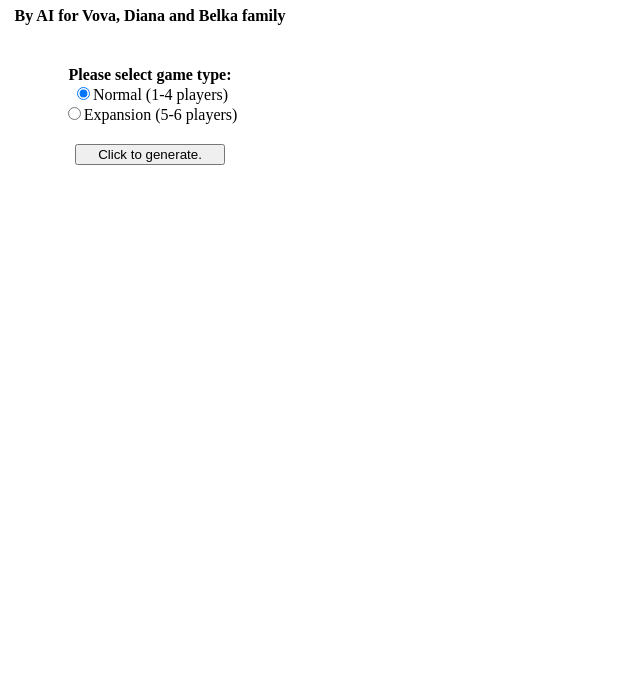
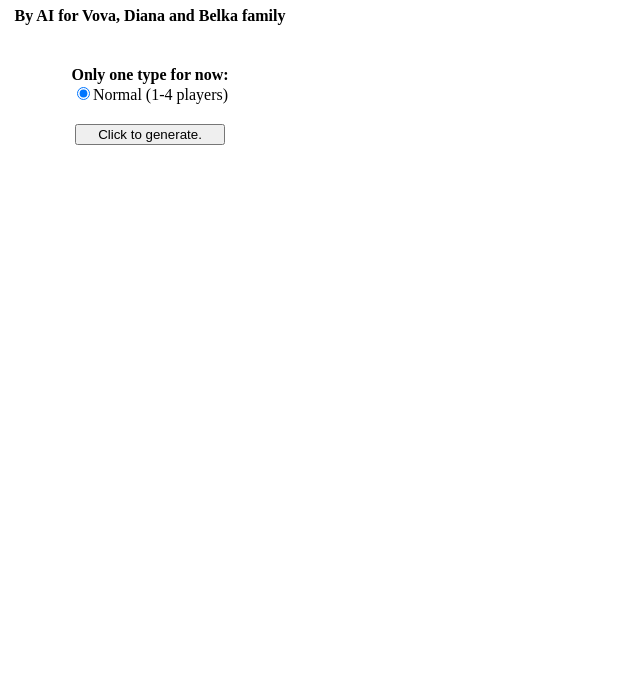
Before and after one commit to Svetma777/hasjacatan, a plain HTML site: page index.html in a window 1280 px wide. Shown: the part 110-804 px from the top of the page, without its empty margins (0-640 px from the left). Drawn offline with Linux system fonts and the light colour scheme.

Commit message:
Update index.html

```diff
--- a/index.html
+++ b/index.html
@@ -21,9 +21,8 @@
 
 			<div id="gen-options">
 				<div>
-					<span><b>Please select game type:</b></span><br>
+					<span><b>Only one type for now:</b></span><br>
 					<input type="radio" name="game-type" value="normal" checked>Normal (1-4 players)<br>
-					<input type="radio" name="game-type" value="expanded">Expansion (5-6 players)<br>
 				</div>
 			</div>
 
```
